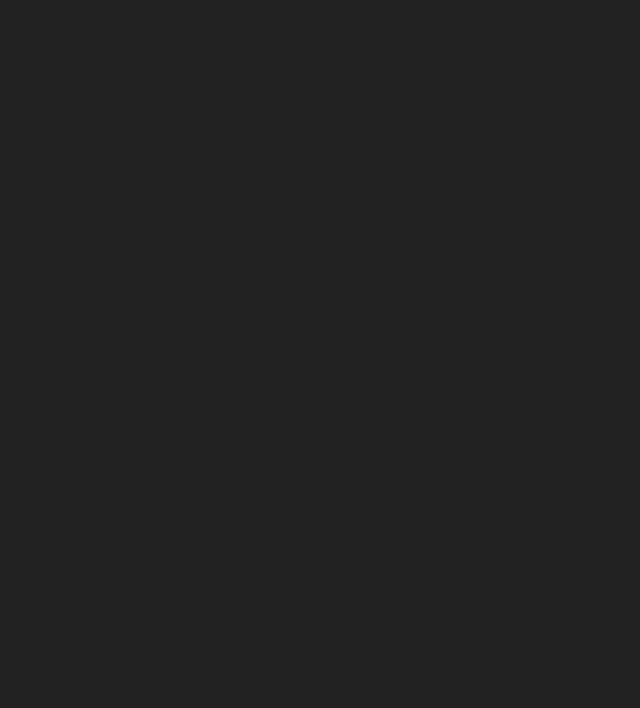
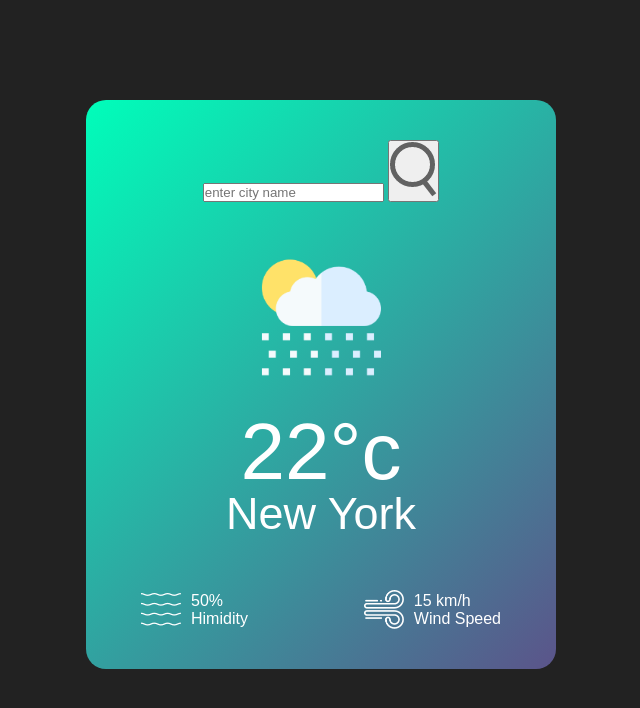
Before and after one commit to paskalSINCE2060/weather-app, a plain HTML site: page index.html in a window 1280 px wide. Shown: the whole page, without its empty margins (319-959 px from the left). Drawn offline with Linux system fonts and the light colour scheme.

Commit message:
created design

```diff
--- a/index.css
+++ b/index.css
@@ -7,3 +7,77 @@
 body{
     background: #222;
 }
+.card{
+    width: 90%;
+    max-width: 470px;
+    background:linear-gradient(135deg,#00feba,#5b548a) ;
+    color: #fff;
+    margin: 100px auto 0;
+    border-radius: 20px;
+    padding: 40px 35px;
+    text-align: center;
+}
+.search{
+    width: 100%;
+    display: flex;
+    align-items: center;
+    justify-content: space-between;
+
+}
+
+.search input{
+    border: 0;
+    outline: 0;
+    background: #ebfffc;
+    color: #555;
+    padding: 10px 25px;
+    height: 60px;
+    border-radius: 30px;
+    flex: 1;
+    margin-right: 16px;
+    font-size: 18px;
+}
+.search button{
+    border: 0;
+    outline: 0;
+    background: #ebfffc;
+    border-radius: 50%;
+    width: 60px ;
+    cursor: pointer;
+    height: 60px;
+}
+.search button img{
+    width: 16px;
+
+}
+.weather-icon{
+    width: 170px;
+    margin-top: 30px;
+}
+.weather h1{
+    font-size: 80px;
+    font-weight: 500;
+
+}
+.weather h2{
+    font-size: 45px;
+    font-weight: 400;
+    margin-top: -10px;
+}
+.details{
+    display: flex;
+    align-items: center;
+    justify-content: space-between;
+    padding: 0 20px;
+    margin-top: 50px;
+}
+.col{
+    display: flex;
+    align-items: center;
+    text-align: left;
+
+}
+.col img{
+    width: 40px;
+    margin-right: 10px;
+}
--- a/index.html
+++ b/index.html
@@ -8,5 +8,33 @@
 </head>
 <body>
 
+    <div class="card">
+       <div class="class">
+        <input type="text" placeholder="enter city name"
+        spellcheck="false">
+        <button><img src="images/search.png"></button>
+       </div>
+       <div class="weather">
+        <img src="images/rain.png" class="weather-icon">
+        <h1 class="temp">22°c</h1>
+        <h2 class="city">New York</h2>
+        <div class="details">
+            <div class="col">
+                <img src="images/humidity.png">
+                <div>
+                    <p class="humidity">50%</p>
+                    <p>Himidity</p>
+                </div>
+            </div>
+            <div class="col">
+                <img src="images/wind.png">
+                <div>
+                    <p class="wind">15 km/h</p>
+                    <p>Wind Speed</p>
+                </div>
+            </div>
+        </div>
+       </div>
+    </div>
 </body>
 </html>
```
